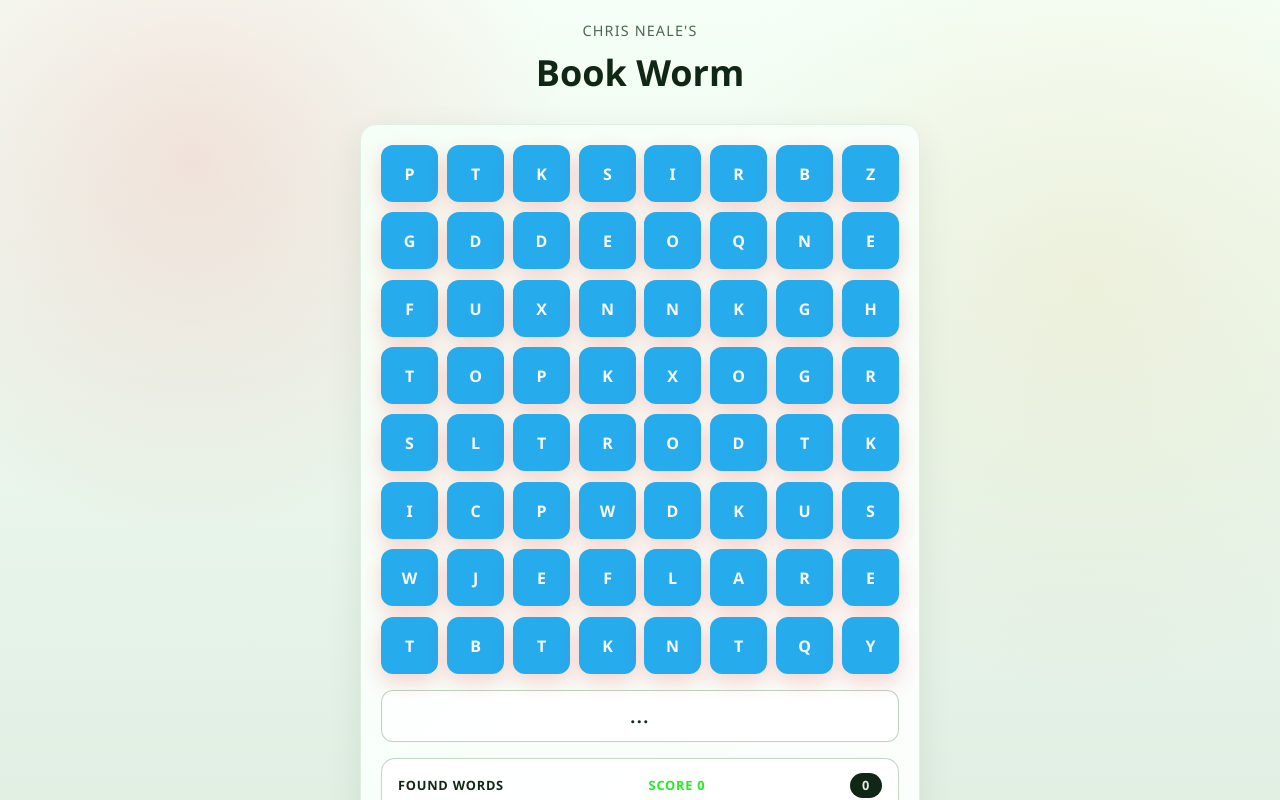
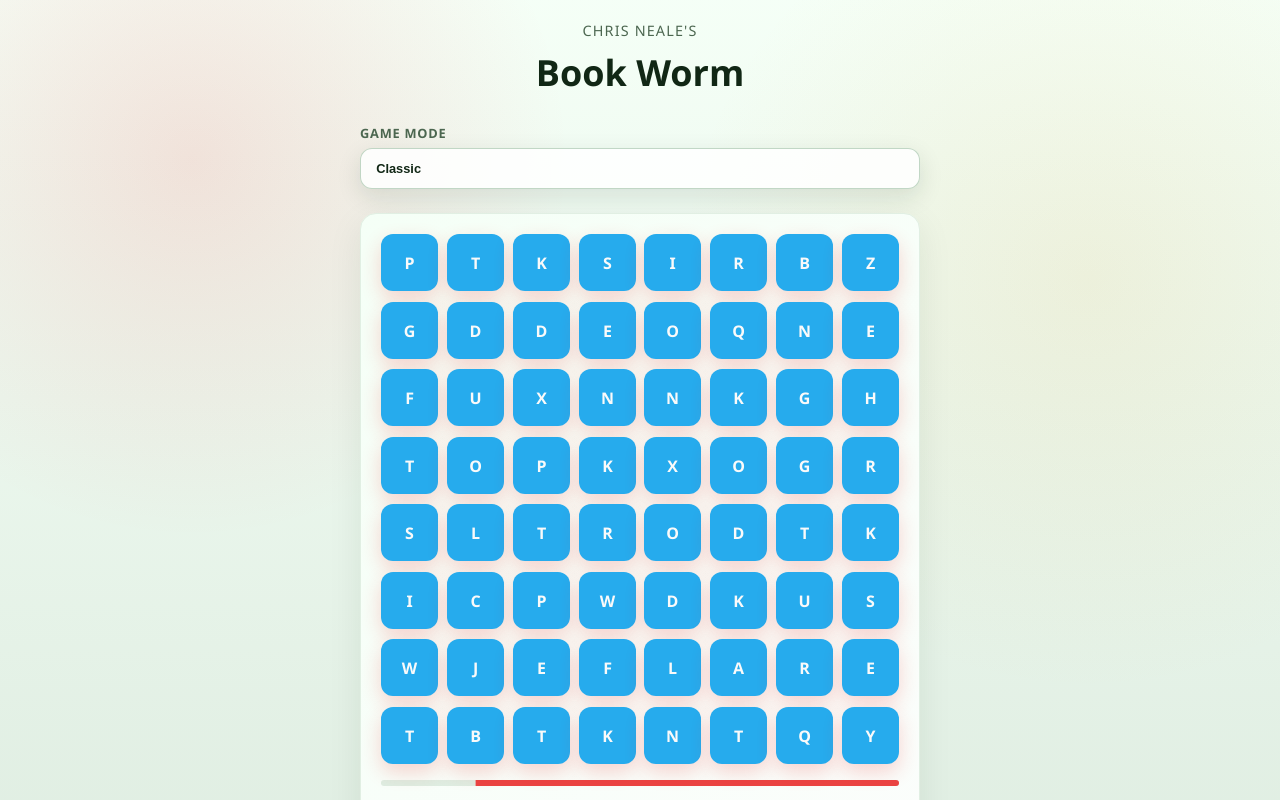
Before and after one commit to onion2k/wordgame, a React (Vite) app: page / in a window 1280 px wide. Shown: the top 800 px of the page. Built offline with nearby package versions, Linux system fonts and the light colour scheme.

Commit message:
Added game modes

```diff
--- a/src/App.css
+++ b/src/App.css
@@ -3,7 +3,7 @@
   margin: 0 auto;
   height: 100dvh;
   display: grid;
-  grid-template-rows: auto 1fr auto;
+  grid-template-rows: auto auto 1fr;
   gap: var(--app-gap);
   padding: var(--app-padding);
   box-sizing: border-box;
@@ -25,6 +25,31 @@
   margin: 0;
   font-size: var(--font-size-title);
   color: var(--header-title-text);
+}
+
+.game-controls {
+  display: grid;
+  gap: var(--space-xs);
+}
+
+.game-controls__label {
+  font-size: var(--font-size-found-header);
+  text-transform: uppercase;
+  letter-spacing: var(--tracking-medium);
+  color: var(--header-eyebrow-text);
+  font-weight: 600;
+}
+
+.game-controls__select {
+  appearance: none;
+  border-radius: var(--radius-sm);
+  border: var(--border-width) solid var(--found-words-border);
+  background: var(--found-words-bg);
+  color: var(--page-text);
+  font-weight: 600;
+  font-size: var(--font-size-found-header);
+  padding: var(--space-xl) var(--space-3xl);
+  box-shadow: var(--shadow-button);
 }
 
 .tagline {
@@ -50,6 +75,21 @@
   justify-items: center;
   width: 100%;
   aspect-ratio: 1 / 1;
+}
+
+.board-overlay {
+  position: absolute;
+  inset: 0;
+  display: flex;
+  align-items: center;
+  justify-content: center;
+  background: var(--board-overlay-bg);
+  color: var(--board-overlay-text);
+  font-weight: 700;
+  font-size: var(--font-size-selected);
+  letter-spacing: var(--tracking-wide);
+  text-transform: uppercase;
+  z-index: 2;
 }
 
 .row {
@@ -132,6 +172,24 @@
   grid-template-columns: repeat(auto-fit, minmax(var(--control-min-width), 1fr));
   gap: var(--controls-gap);
   margin-top: var(--section-gap);
+}
+
+.timer {
+  margin-top: var(--section-gap);
+  height: var(--timer-height);
+  background: var(--timer-track-bg);
+  border-radius: var(--radius-pill);
+  overflow: hidden;
+}
+
+.timer__fill {
+  display: block;
+  width: 100%;
+  height: 100%;
+  background: var(--timer-fill-bg);
+  transform-origin: right;
+  transform: scaleX(var(--timer-progress, 1));
+  transition: transform 120ms linear;
 }
 
 .selected-word {
--- a/src/App.tsx
+++ b/src/App.tsx
@@ -1,13 +1,50 @@
 import './App.css'
+import { useMemo, useState } from 'react'
+
 import GameArea from './GameArea'
 import wordsTxt from './words.filtered.txt?raw'
 
+type GameConfig = {
+  id: string
+  name: string
+  gridSize: number
+  words: string[]
+  timerSeconds: number
+}
+
 function App() {
-  const words = ['STONE', 'FLARE', 'CLOUD', 'BRISK', 'TWIST']
   const dictionary = wordsTxt
     .split(/\r?\n/)
     .map((line) => line.trim())
     .filter((line) => line.length > 0)
+  const gameConfigs: GameConfig[] = useMemo(
+    () => [
+      {
+        id: 'classic',
+        name: 'Classic',
+        gridSize: 8,
+        words: ['STONE', 'FLARE', 'CLOUD', 'BRISK', 'TWIST'],
+        timerSeconds: 30,
+      },
+      {
+        id: 'speed',
+        name: 'Speed Run',
+        gridSize: 7,
+        words: ['FLASH', 'QUICK', 'BLAZE', 'RAPID', 'SHIFT'],
+        timerSeconds: 15,
+      },
+      {
+        id: 'relax',
+        name: 'Relaxed',
+        gridSize: 9,
+        words: ['BREEZE', 'CALM', 'FLOAT', 'DRIFT', 'GLOW'],
+        timerSeconds: 0,
+      },
+    ],
+    []
+  )
+  const [activeGameId, setActiveGameId] = useState(gameConfigs[0]?.id ?? 'classic')
+  const activeGame = gameConfigs.find((game) => game.id === activeGameId) ?? gameConfigs[0]
 
   return (
     <div className="app-shell">
@@ -16,7 +53,32 @@ function App() {
         <h1>Book Worm</h1>
       </header>
 
-      <GameArea gridSize={8} words={words} dictionary={dictionary} />
+      <div className="game-controls">
+        <label className="game-controls__label" htmlFor="game-select">
+          Game mode
+        </label>
+        <select
+          id="game-select"
+          className="game-controls__select"
+          value={activeGameId}
+          onChange={(event) => setActiveGameId(event.target.value)}
+        >
+          {gameConfigs.map((game) => (
+            <option key={game.id} value={game.id}>
+              {game.name}
+            </option>
+          ))}
+        </select>
+      </div>
+
+      {activeGame ? (
+        <GameArea
+          gridSize={activeGame.gridSize}
+          words={activeGame.words}
+          dictionary={dictionary}
+          timerSeconds={activeGame.timerSeconds}
+        />
+      ) : null}
     </div>
   )
 }
--- a/src/GameArea.tsx
+++ b/src/GameArea.tsx
@@ -1,8 +1,20 @@
+import { useEffect, useRef, useState } from 'react'
+
 import { isPointerInCenter } from './game/pointer'
 import type { GameAreaProps } from './game/types'
 import { useWordGridGame } from './game/useWordGridGame'
 
-function GameArea({ gridSize = 8, words = [], dictionary }: GameAreaProps) {
+function GameArea({ gridSize = 8, words = [], dictionary, timerSeconds = 60 }: GameAreaProps) {
+  const timeLimitMs = Math.max(
+    0,
+    Math.floor((Number.isFinite(timerSeconds) ? timerSeconds : 0) * 1000)
+  )
+  const [timeLeftMs, setTimeLeftMs] = useState(timeLimitMs)
+  const [timerSeed, setTimerSeed] = useState(0)
+  const prevFoundWordsRef = useRef(0)
+  const timerEnabled = timeLimitMs > 0
+  const isTimeUp = timerEnabled && timeLeftMs <= 0
+
   const {
     grid,
     path,
@@ -20,10 +32,41 @@ function GameArea({ gridSize = 8, words = [], dictionary }: GameAreaProps) {
     startDrag,
     extendPath,
     stopDrag,
-  } = useWordGridGame({ gridSize, words, dictionary })
+  } = useWordGridGame({
+    gridSize,
+    words,
+    dictionary,
+    interactionDisabled: isTimeUp,
+  })
+
+  useEffect(() => {
+    if (!timerEnabled) {
+      setTimeLeftMs(0)
+      return
+    }
+    setTimeLeftMs(timeLimitMs)
+    let frameId = 0
+    const start = performance.now()
+    const tick = (now: number) => {
+      const remaining = Math.max(timeLimitMs - (now - start), 0)
+      setTimeLeftMs(remaining)
+      if (remaining <= 0) return
+      frameId = requestAnimationFrame(tick)
+    }
+    frameId = requestAnimationFrame(tick)
+    return () => cancelAnimationFrame(frameId)
+  }, [timeLimitMs, timerEnabled, timerSeed])
+
+  useEffect(() => {
+    if (timerEnabled && foundWords.length > prevFoundWordsRef.current) {
+      setTimerSeed((current) => current + 1)
+    }
+    prevFoundWordsRef.current = foundWords.length
+  }, [foundWords.length, timerEnabled])
 
   const isActive = (rowIndex: number, columnIndex: number) =>
     path.some((cell) => cell.row === rowIndex && cell.col === columnIndex)
+  const timerProgress = timerEnabled ? Math.min(timeLeftMs / timeLimitMs, 1) : 0
 
   return (
     <section className="game-area" aria-label="Game board">
@@ -63,11 +106,13 @@ function GameArea({ gridSize = 8, words = [], dictionary }: GameAreaProps) {
                   }}
                   onPointerDown={(event) => {
                     event.preventDefault()
+                    if (isTimeUp) return
                     if (!isPointerInCenter(event)) return
                     if (!tile) return
                     startDrag({ row: rowIndex, col: columnIndex })
                   }}
                   onPointerMove={(event) => {
+                    if (isTimeUp) return
                     if (!isDragging || !isPointerInCenter(event)) return
                     if (!tile) return
                     extendPath({ row: rowIndex, col: columnIndex })
@@ -80,7 +125,21 @@ function GameArea({ gridSize = 8, words = [], dictionary }: GameAreaProps) {
             })}
           </div>
         ))}
+        {isTimeUp ? (
+          <div className="board-overlay" role="status" aria-live="polite">
+            <span>Out of time</span>
+          </div>
+        ) : null}
       </div>
+
+      {timerEnabled ? (
+        <div className="timer" aria-hidden="true">
+          <span
+            className="timer__fill"
+            style={{ ['--timer-progress' as const]: timerProgress }}
+          />
+        </div>
+      ) : null}
 
       <div className="selected-word" aria-live="polite">
         <span className="selected-word__value">{selectedWord || '...'}</span>
--- a/src/game/useWordGridGame.ts
+++ b/src/game/useWordGridGame.ts
@@ -14,6 +14,7 @@ export type UseWordGridGameOptions = {
   dictionary?: string[]
   alphabet?: string
   scoringFn?: (word: string) => number
+  interactionDisabled?: boolean
 }
 
 export type UseWordGridGameResult = {
@@ -42,6 +43,7 @@ export const useWordGridGame = ({
   dictionary,
   alphabet = ALPHABET,
   scoringFn,
+  interactionDisabled = false,
 }: UseWordGridGameOptions): UseWordGridGameResult => {
   const clampedSize = Math.max(1, Math.floor(gridSize))
   const scoreWord = useCallback((word: string) => (scoringFn ? scoringFn(word) : word.length), [
@@ -93,16 +95,16 @@ export const useWordGridGame = ({
 
   const startDrag = useCallback(
     (cell: Cell) => {
-      if (isResolving) return
+      if (isResolving || interactionDisabled) return
       setIsDragging(true)
       setPath([cell])
     },
-    [isResolving]
+    [interactionDisabled, isResolving]
   )
 
   const extendPath = useCallback(
     (cell: Cell) => {
-      if (!isDragging) return
+      if (!isDragging || interactionDisabled) return
       setPath((currentPath) => {
         const last = currentPath[currentPath.length - 1]
         if (!last) return [cell]
@@ -119,10 +121,16 @@ export const useWordGridGame = ({
         return [...currentPath, cell]
       })
     },
-    [isDragging]
+    [interactionDisabled, isDragging]
   )
 
   const stopDrag = useCallback(() => {
+    if (interactionDisabled) {
+      setIsDragging(false)
+      setPath([])
+      setLinePoints([])
+      return
+    }
     const resolvedWord = sanitizeWord(selectedWord)
     if (resolvedWord && validWords.has(resolvedWord) && path.length > 0) {
       setFoundWords((current) => {
@@ -160,12 +168,30 @@ export const useWordGridGame = ({
     setIsDragging(false)
     setPath([])
     setLinePoints([])
-  }, [allWords, alphabet, createTile, grid, path, scoreWord, selectedWord, trie, validWords])
+  }, [
+    allWords,
+    alphabet,
+    createTile,
+    grid,
+    interactionDisabled,
+    path,
+    scoreWord,
+    selectedWord,
+    trie,
+    validWords,
+  ])
 
   useEffect(() => {
     window.addEventListener('pointerup', stopDrag)
     return () => window.removeEventListener('pointerup', stopDrag)
   }, [stopDrag])
+
+  useEffect(() => {
+    if (!interactionDisabled) return
+    setIsDragging(false)
+    setPath([])
+    setLinePoints([])
+  }, [interactionDisabled])
 
   const computeLine = useCallback(() => {
     if (!boardRef.current) return { points: [], size: { width: 0, height: 0 } }
--- a/src/theme.css
+++ b/src/theme.css
@@ -37,6 +37,12 @@
 
   --selection-line-color: hsl(var(--tile-hue) 85% 54% / 0.25);
   --selection-line-width: 4;
+
+  --timer-height: 6px;
+  --timer-track-bg: hsl(130 20% 64% / 0.25);
+  --timer-fill-bg: hsl(0 85% 54% / 0.85);
+  --board-overlay-bg: hsl(130 39% 11% / 0.68);
+  --board-overlay-text: hsl(130 30% 91%);
 
   --selected-word-bg: hsl(130 0% 100% / 0.75);
   --selected-word-border: hsl(130 20% 64% / 0.6);
```
Also changed, not shown: src/game/types.ts (+6 -1 lines).
